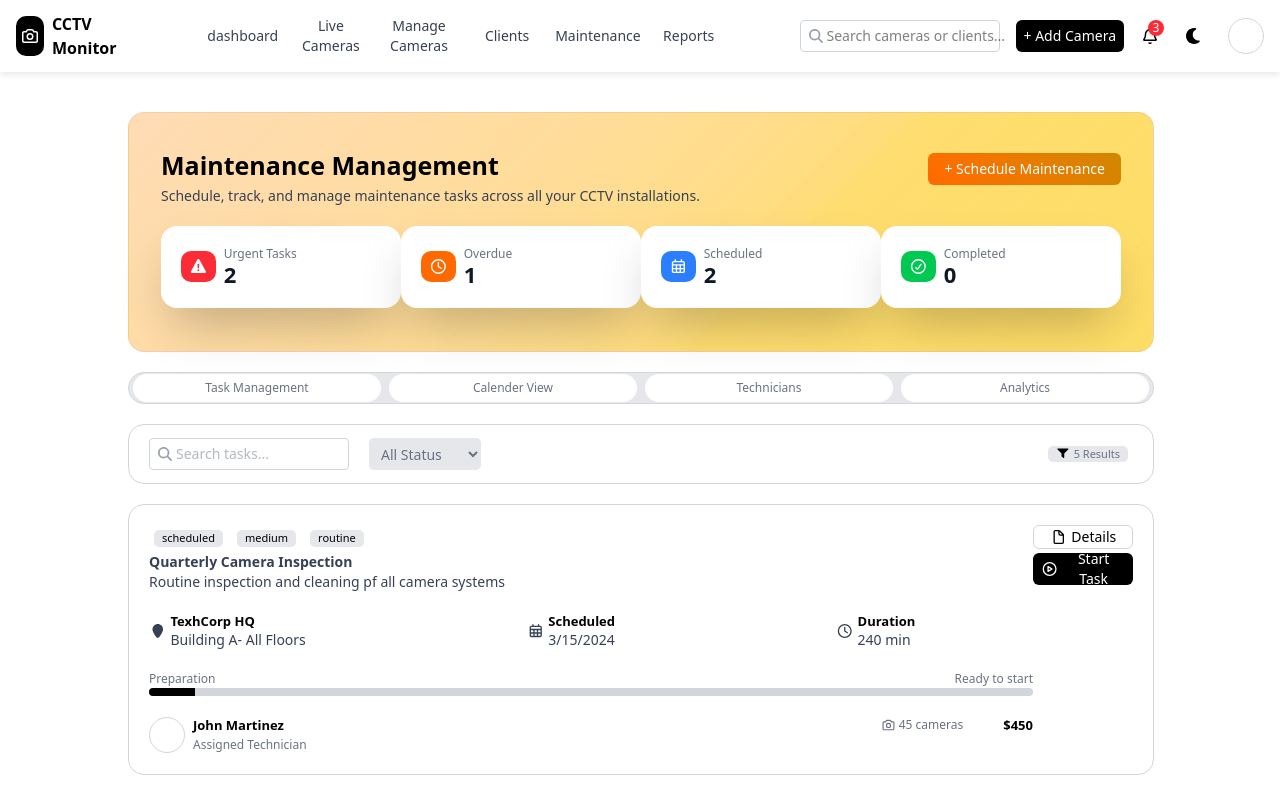
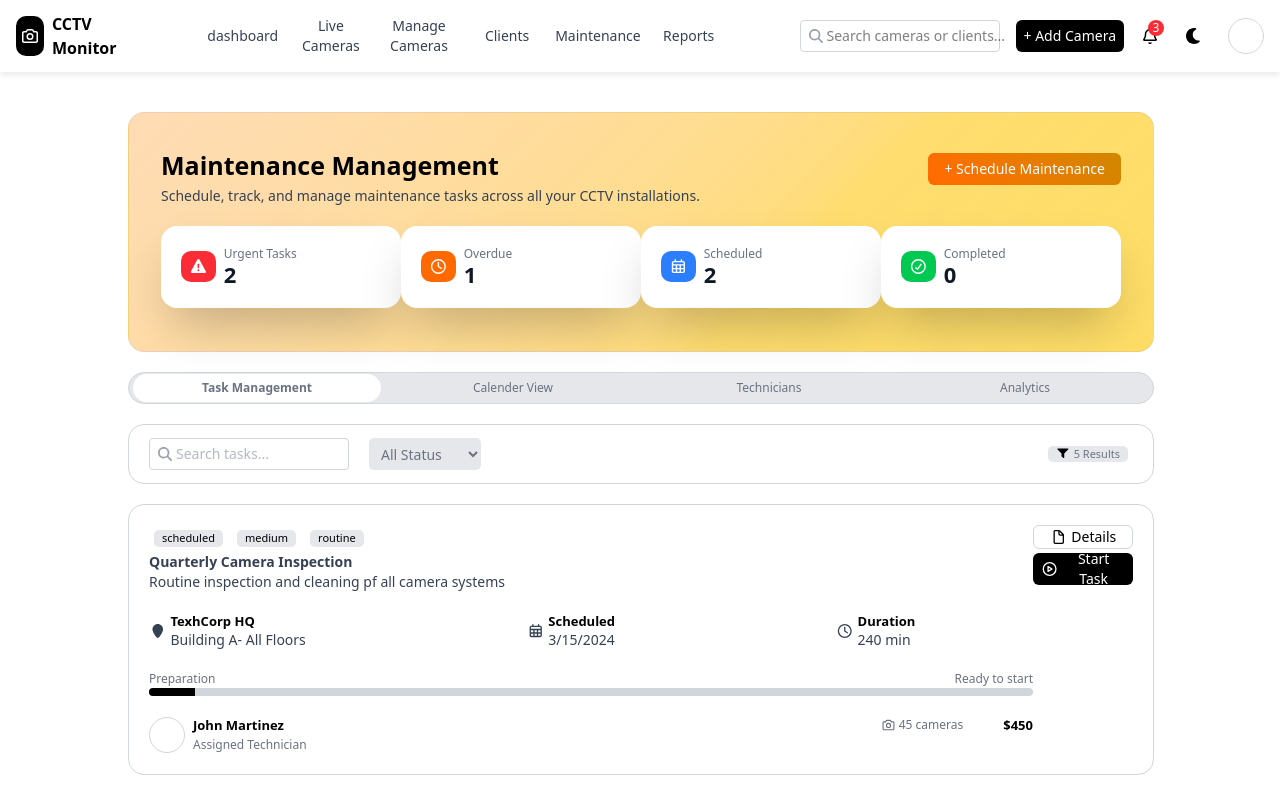
Before and after one commit to Bernard-Kuria/CCTV-monitor, a React (Vite) app in the folder frontend/: page /maintenance in a window 1280 px wide. Shown: the top 794 px of the page. Built offline with nearby package versions, Linux system fonts and the light colour scheme.

Commit message:
Dynamic sub-section navigation using useReducer Hook on the maintenance page.

```diff
--- a/frontend/src/pages/maintenance/Maintenance.tsx
+++ b/frontend/src/pages/maintenance/Maintenance.tsx
@@ -1,6 +1,6 @@
 import Nav from "../../glob-components/Nav";
 import { GradientContext } from "../../glob-components/header-gradient/GradientUserContext";
-import { useContext, useEffect } from "react";
+import { useContext, useEffect, useReducer } from "react";
 
 // Sections
 import TaskManagement from "./sections/TaskManagement";
@@ -9,10 +9,43 @@ import Technicians from "./sections/Technicians";
 import Analytics from "./sections/Analytics";
 
 // Components
-import TaskSelector from "./components/TaskSelector";
+import SectionNav from "./components/SectionNav";
 import TaskSorter from "./components/TaskSorter";
 
+const SECTIONS = {
+  TASKMANAGEMENT: "taskmanagement",
+  CALENDERVIEW: "calenderview",
+  TECHNICIANS: "technicians",
+  ANALYTICS: "analytics",
+};
+
+type ActionType = { type: string; payload: string };
+
+function reducer(state: string, action: ActionType) {
+  switch (action.type) {
+    case SECTIONS.TASKMANAGEMENT:
+      return action.payload;
+    case SECTIONS.CALENDERVIEW:
+      return action.payload;
+    case SECTIONS.TECHNICIANS:
+      return action.payload;
+    case SECTIONS.ANALYTICS:
+      return action.payload;
+    default:
+      return state;
+  }
+}
+
 export default function Maintenance() {
+  const [activeSection, setActiveSection] = useReducer(
+    reducer,
+    SECTIONS.TASKMANAGEMENT
+  );
+
+  function handleSectionChange(section: string) {
+    setActiveSection({ type: section, payload: section });
+  }
+
   const context = useContext(GradientContext);
 
   if (!context) {
@@ -67,12 +100,15 @@ export default function Maintenance() {
       <Nav />
       <div className="feed-area px-[10%] pt-10 grid gap-5 pb-10">
         <GradientHeader />
-        <TaskSelector />
+        <SectionNav
+          activeSection={activeSection}
+          handleSectionChange={handleSectionChange}
+        />
         <TaskSorter />
-        <TaskManagement />
-        <CalenderView />
-        <Technicians />
-        <Analytics />
+        {activeSection === SECTIONS.TASKMANAGEMENT && <TaskManagement />}
+        {activeSection === SECTIONS.CALENDERVIEW && <CalenderView />}
+        {activeSection === SECTIONS.TECHNICIANS && <Technicians />}
+        {activeSection === SECTIONS.ANALYTICS && <Analytics />}
       </div>
     </div>
   );
--- /dev/null
+++ b/frontend/src/pages/maintenance/components/SectionNav.tsx
@@ -0,0 +1,36 @@
+type SectionNavProps = {
+  activeSection: string;
+  handleSectionChange: (section: string) => void;
+};
+
+export default function SectionNav({
+  activeSection,
+  handleSectionChange,
+}: SectionNavProps) {
+  const sections = [
+    "Task Management",
+    "Calender View",
+    "Technicians",
+    "Analytics",
+  ];
+
+  return (
+    <ul className="component-border h-8 bg-gray-200 flex justify-between gap-2 text-center items-center text-sm px-1">
+      {sections.map((sectionName, index) => (
+        <li
+          key={index}
+          className={`min-w-[150px] rounded-2xl flex-1 h-7 grid items-center mini-text-normal cursor-pointer ${
+            activeSection === sectionName.toLowerCase().replace(" ", "")
+              ? "font-bold bg-white"
+              : ""
+          }`}
+          onClick={() =>
+            handleSectionChange(sectionName.toLowerCase().replace(" ", ""))
+          }
+        >
+          {sectionName}
+        </li>
+      ))}
+    </ul>
+  );
+}
--- a/frontend/src/pages/maintenance/components/TaskSelector.tsx
+++ /dev/null
@@ -1,20 +0,0 @@
-export default function TaskSelector() {
-  const sections = [
-    "Task Management",
-    "Calender View",
-    "Technicians",
-    "Analytics",
-  ];
-  return (
-    <ul className="component-border h-8 bg-gray-200 flex justify-between gap-2 text-center items-center text-sm px-1">
-      {sections.map((sectionName, index) => (
-        <li
-          key={index}
-          className="min-w-[150px] rounded-2xl flex-1 h-7 bg-white grid items-center mini-text-normal cursor-pointer hover:font-bold"
-        >
-          {sectionName}
-        </li>
-      ))}
-    </ul>
-  );
-}
```
